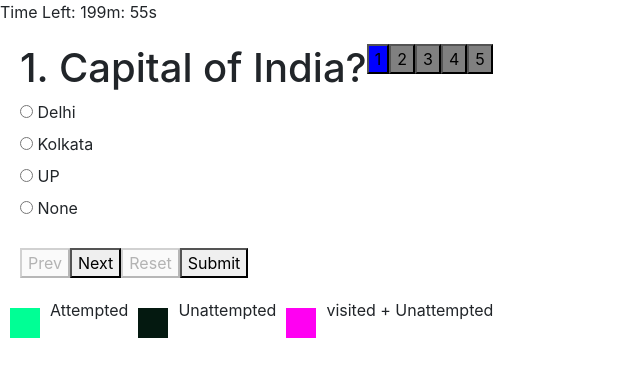
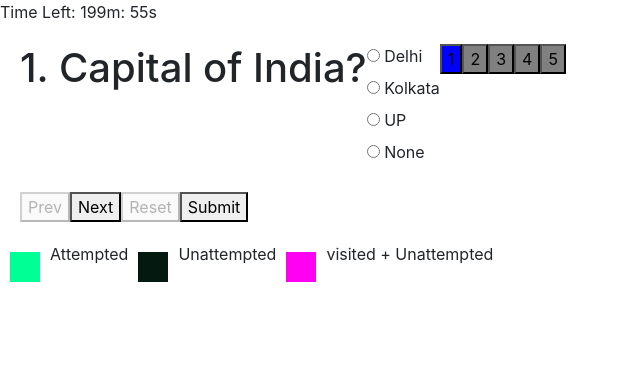
Before and after one commit to ranjeetgupta71/examination_system, a React (Create React App) app: page / in a window 1280 px wide. Shown: the top 376 px of the page, without its empty margins (0-640 px from the left). Built offline with nearby package versions, Linux system fonts and the light colour scheme.

Commit message:
move file around, cleanup

```diff
--- a/src/App.js
+++ b/src/App.js
@@ -1,6 +1,6 @@
 import React, { useState } from "react";
 import Login from "./components/Login";
-import ExamPage from "./components/ExamPage/ExamPage";
+import ExamPage from "./components/ExamPage";
 
 const App = () => {
   const [submitted, setSubmitted] = useState(true);
--- a/src/components/Questions.js
+++ b/src/components/Questions.js
@@ -35,14 +35,11 @@ const QuizQuestions = ({ onDataReceived, index, userAnswer, handleOptionClick })
   }, []);
 
   return (
-    <div>
-      <div>
+    <>
       <h1>
         {index + 1}. {questionsAnswerData[index].question}
       </h1>
       <div className="quesOption">
-          <div>
-            <div>
         <form className="options">
           {Array.from({ length: 4 }).map((_, option) => (
             <label>
@@ -58,10 +55,7 @@ const QuizQuestions = ({ onDataReceived, index, userAnswer, handleOptionClick })
           ))}
         </form>
       </div>
-          </div>
-        </div>
-      </div>
-    </div>
+    </>
   );
 };
 export default QuizQuestions;
```
Also changed, not shown: src/components/ExamPage/index.js (renamed from src/components/ExamPage/ExamPage.js), src/components/Legends/index.js (renamed from src/components/Legends.js). Lines whose indentation alone changed are shown as unchanged.
